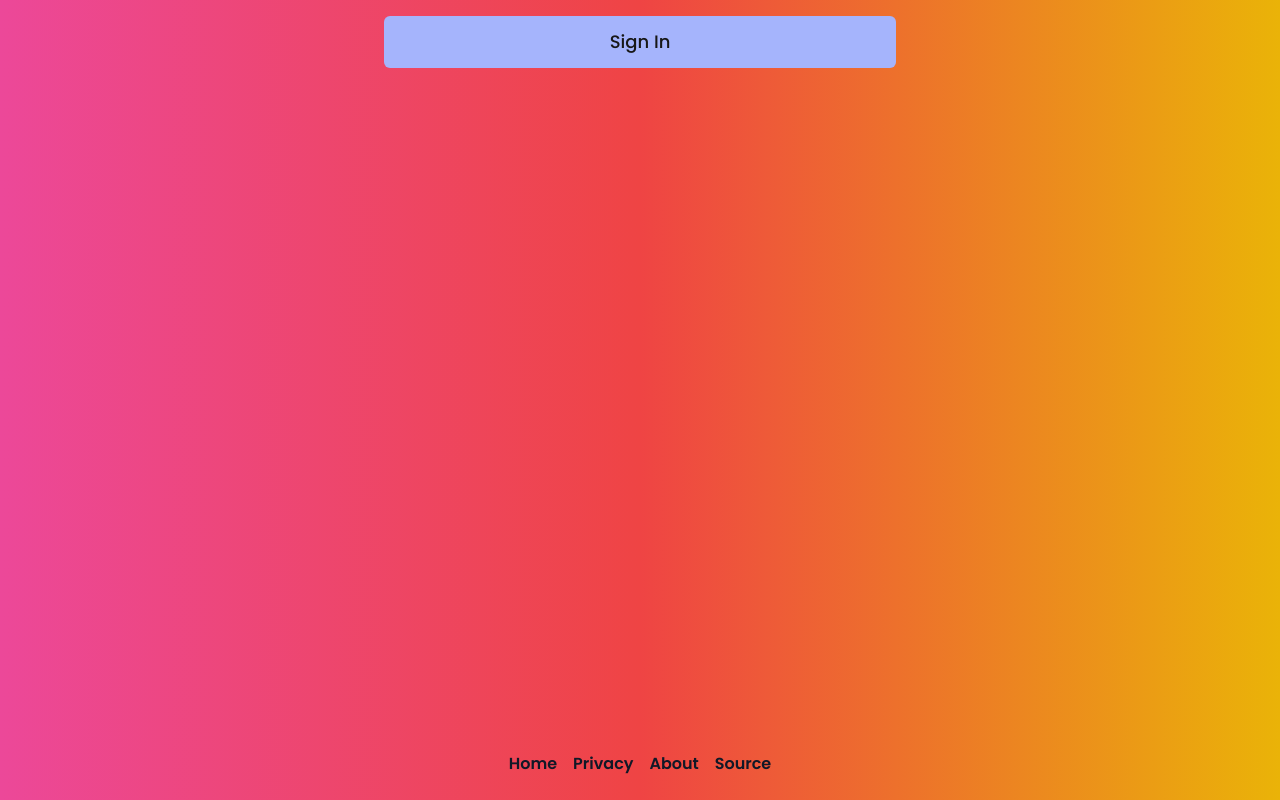
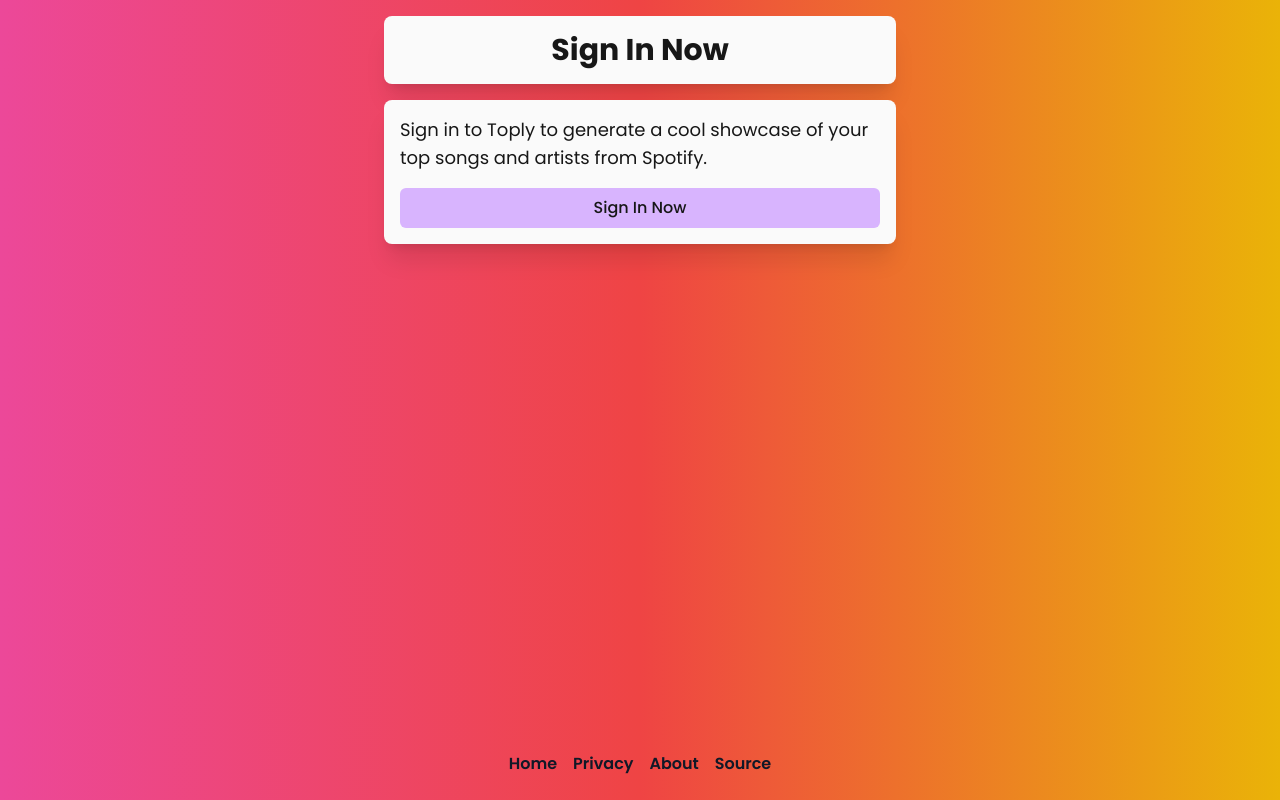
Before and after one commit to faustinozanetto/toply, a Next.js app: page /auth/signin in a window 1280 px wide. Built offline with nearby package versions, Linux system fonts and the light colour scheme.

Commit message:
feat(core): added basic sign in page, improved image generation

```diff
--- a/package.json
+++ b/package.json
@@ -43,7 +43,6 @@
     }
   },
   "dependencies": {
-    "@headlessui/react": "^1.7.4",
     "clsx": "^1.2.1",
     "framer-motion": "^10.0.0",
     "html-to-image": "^1.10.9",
--- /dev/null
+++ b/src/modules/auth/components/sign-in/auth-sign-in.tsx
@@ -0,0 +1,36 @@
+import { Button } from '@modules/ui/components/button/button';
+import { useToast } from '@modules/ui/components/toasts/context/toast-context';
+import { signIn } from 'next-auth/react';
+import React from 'react';
+
+const AuthSignIn: React.FC = () => {
+  const { toast } = useToast();
+
+  const handleSignIn = async () => {
+    try {
+      await signIn('spotify', { callbackUrl: '/' });
+    } catch (error) {
+      toast({ variant: 'error', content: 'An error ocurred while signin in!' });
+    }
+  };
+
+  return (
+    <div className="space-y-4">
+      {/* Heading */}
+      <div className="flex flex-col items-center rounded-lg bg-neutral-50 p-4 shadow-xl">
+        <h2 className="text-3xl font-bold text-neutral-900">Sign In Now</h2>
+      </div>
+      {/* Options */}
+      <div className="flex flex-col items-center rounded-lg bg-neutral-50 p-4 shadow-xl">
+        <p className="mb-4 text-lg text-neutral-900">
+          Sign in to Toply to generate a cool showcase of your top songs and artists from Spotify.
+        </p>
+        <Button size="lg" colorScheme="secondary" className="w-full" onClick={handleSignIn}>
+          Sign In Now
+        </Button>
+      </div>
+    </div>
+  );
+};
+
+export default AuthSignIn;
--- a/src/modules/auth/lib/auth.lib.ts
+++ b/src/modules/auth/lib/auth.lib.ts
@@ -11,7 +11,7 @@
 
     const requestBody = new URLSearchParams();
     requestBody.append('grant_type', 'refresh_token');
-    requestBody.append('refresh_token', token.refreshToken);
+    if (token.refreshToken) requestBody.append('refresh_token', token.refreshToken);
 
     const response = await fetch(SPOTIFY_REFRESH_TOKEN_URL, {
       method: 'POST',
--- a/src/modules/image-export/hooks/use-save-image.ts
+++ b/src/modules/image-export/hooks/use-save-image.ts
@@ -12,7 +12,7 @@
 const useSaveImage = (elementRef: HTMLDivElement | null): UseSaveImageAPI => {
   const { state: customizationState } = useUserCustomizationContext();
 
-  const generateImageFromElement = async () => {
+  const generateImageFromElement = useCallback(async () => {
     if (!elementRef) throw new Error('An error ocurred!');
 
     const options: Options = {
@@ -23,12 +23,14 @@
         padding: '1rem',
         margin: '0',
       },
+      cacheBust: true,
+      includeQueryParams: true,
       pixelRatio: IMAGE_EXPORT_QUALITY,
     };
 
     const converted = await toPng(elementRef, options);
     return converted;
-  };
+  }, [elementRef, customizationState]);
 
   const saveImageToDevice = useCallback(async () => {
     const imageData = await generateImageFromElement();
@@ -39,7 +41,7 @@
     document.body.appendChild(anchorElement);
     anchorElement.click();
     document.body.removeChild(anchorElement);
-  }, [elementRef]);
+  }, [elementRef, customizationState]);
 
   return {
     saveImageToDevice,
--- a/src/modules/ui/components/skeleton/skeleton.tsx
+++ b/src/modules/ui/components/skeleton/skeleton.tsx
@@ -24,7 +24,7 @@
       }}
       className={clsx(
         className || '',
-        !isLoaded && 'skeleton animate-blink cursor-default bg-gray-300 bg-clip-padding'
+        !isLoaded && 'skeleton animate-blink cursor-default bg-gray-400 bg-clip-padding'
       )}
       {...rest}
     >
--- a/src/modules/ui/components/toasts/context/reducer/index.ts
+++ b/src/modules/ui/components/toasts/context/reducer/index.ts
@@ -1,4 +1,5 @@
-import { ToastActions, ToastActionType, ToastState } from './types';
+import type { ToastActions, ToastState } from './types';
+import { ToastActionType } from './types';
 
 export const reducer = (state: ToastState, action: ToastActions): ToastState => {
   switch (action.type) {
--- a/src/modules/user-tops/components/header/user-tops-header.tsx
+++ b/src/modules/user-tops/components/header/user-tops-header.tsx
@@ -19,7 +19,7 @@
       }}
     >
       <SpotifyLogo color="#1ed760" size={44} />
-      <Skeleton isLoaded={status === 'authenticated'}>
+      <Skeleton isLoaded={status === 'authenticated'} className="w-full">
         <h2 className="text-xl font-bold md:text-2xl lg:text-3xl">{session?.user?.name}&apos;s Toply</h2>
       </Skeleton>
     </div>
--- a/src/modules/user-tops/hooks/user-user-tops.ts
+++ b/src/modules/user-tops/hooks/user-user-tops.ts
@@ -1,10 +1,10 @@
 import { useSession } from 'next-auth/react';
 
-import type { Track } from '../types/user-tops.types';
+import type { Artist, Track } from '../types/user-tops.types';
 
 type UseUserTopsAPI = {
   getTopTracks: (timeRange: SpotifyTopTimeRange, limit: number) => Promise<Track[]>;
-  getTopArtists: (timeRange: SpotifyTopTimeRange, limit: number) => Promise<string | undefined>;
+  getTopArtists: (timeRange: SpotifyTopTimeRange, limit: number) => Promise<Artist[]>;
 };
 
 type SpotifyTopTimeRange = 'short_term' | 'medium_term' | 'long_term';
@@ -45,8 +45,11 @@
     const topTracksParams = new URLSearchParams();
     topTracksParams.append('time_range', timeRange);
     topTracksParams.append('limit', String(limit));
-    const response = await fetchSpotifyEndpoint<string>('https://api.spotify.com/v1/me/top/artists', topTracksParams);
-    return spotifyData;
+    const response = await fetchSpotifyEndpoint<{ items: Artist[] }>(
+      'https://api.spotify.com/v1/me/top/artists',
+      topTracksParams
+    );
+    return response.items;
   };
 
   return {
--- a/src/pages/api/auth/[...nextauth].ts
+++ b/src/pages/api/auth/[...nextauth].ts
@@ -53,7 +53,7 @@
   // Secret Configuration
   secret: NEXTAUTH_SECRET,
 
-  // pages: { signIn: '/auth/signin' },
+  pages: { signIn: '/auth/signin' },
 
   // Cookie Configuration
   cookies: {
--- a/src/pages/auth/signin.tsx
+++ b/src/pages/auth/signin.tsx
@@ -1,6 +1,5 @@
+import AuthSignIn from '@modules/auth/components/sign-in/auth-sign-in';
 import Layout from '@modules/layout/components/layout';
-import { Button } from '@modules/ui/components/button/button';
-import { signIn } from 'next-auth/react';
 import React from 'react';
 
 const SignInPage: React.FC = () => {
@@ -11,9 +10,7 @@
         description: 'Toply is web app for generating a cool showcase of your top songs and artists from Spotify.',
       }}
     >
-      <Button aria-label="Sign In" size="xl" onClick={() => signIn()}>
-        Sign In
-      </Button>
+      <AuthSignIn />
     </Layout>
   );
 };
--- a/src/pages/index.tsx
+++ b/src/pages/index.tsx
@@ -1,9 +1,17 @@
 import Layout from '@modules/layout/components/layout';
 import UserTops from '@modules/user-tops/components/user-tops';
 import { UserTopsProvider } from '@modules/user-tops/context/user-tops-context';
-import React from 'react';
+import { signIn, useSession } from 'next-auth/react';
+import { useRouter } from 'next/router';
+import React, { useEffect } from 'react';
 
 const HomePage: React.FC = () => {
+  const { data, status } = useSession();
+
+  useEffect(() => {
+    if (status === 'unauthenticated') signIn();
+  }, [data, status]);
+
   return (
     <Layout
       headProps={{
--- a/tailwind.config.js
+++ b/tailwind.config.js
@@ -1,3 +1,4 @@
+// eslint-disable-next-line import/no-extraneous-dependencies
 const colors = require('tailwindcss/colors');
 
 /** @type {import('tailwindcss').Config} */
```
Also changed, not shown: 1 other file (tests, documents, lock files or other folders).
